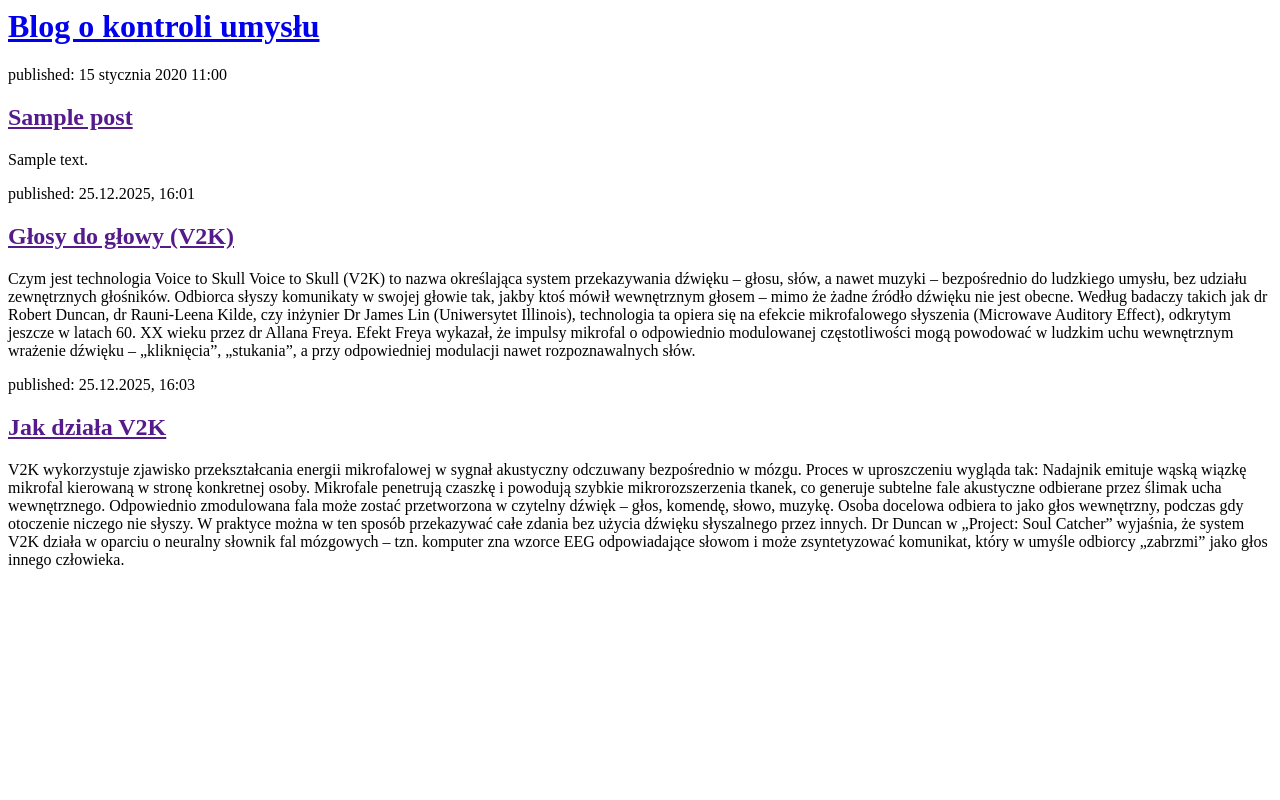
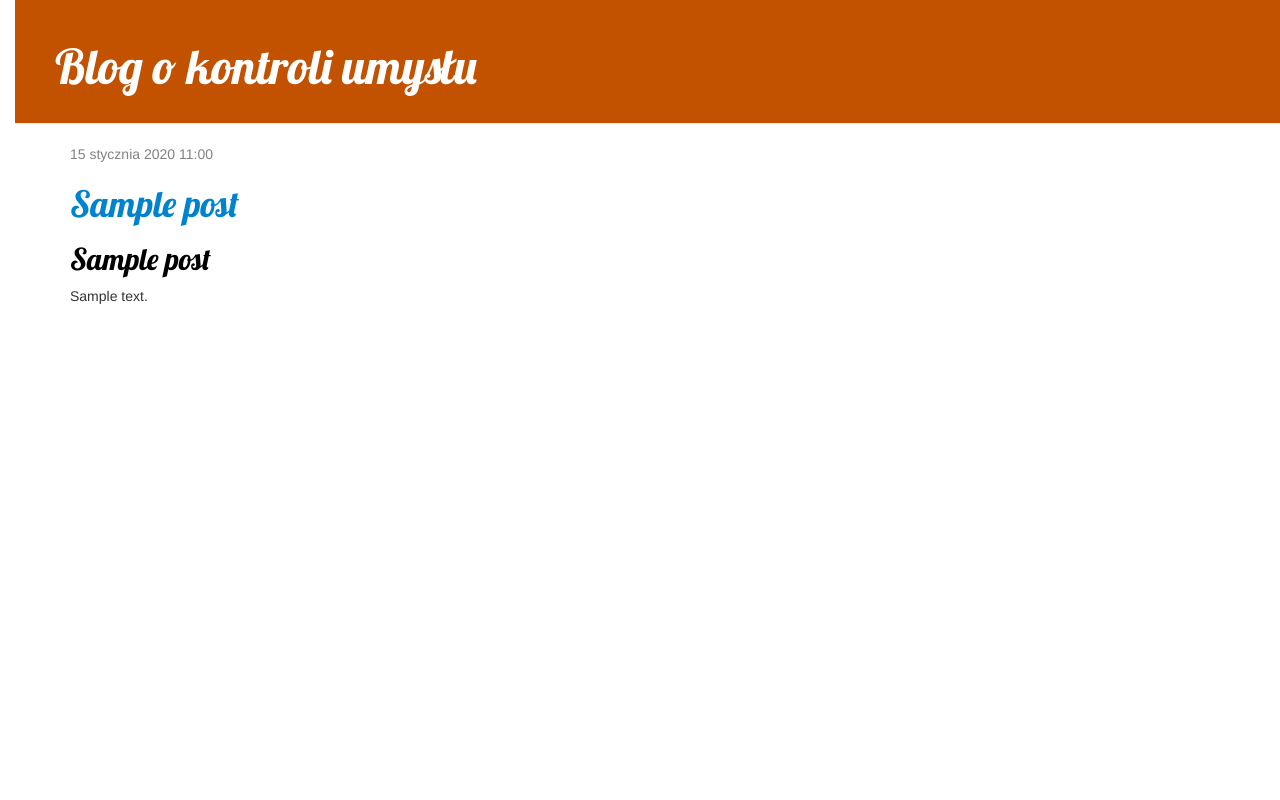
Before and after one commit to Jornejm/TestBlog, a Django app: page / in a window 1280 px wide. Run offline with Django 5.2, Linux system fonts and the light colour scheme; tables that the repository leaves empty hold one stand-in row (values such as "Sample post"); some libraries are stand-ins or nearby versions.

Commit message:
Added view and template for detailed blog post.

```diff
--- /dev/null
+++ b/blog/static/css/blog.css
@@ -0,0 +1,55 @@
+h1 a, h2 a {
+    color: #0083cf;
+    font-family: 'Lobster';
+}
+
+body {
+    padding-left: 15px;
+}
+
+.page-header {
+    background-color: #C25100;
+    margin-top: 0;
+    padding: 20px 20px 20px 40px;
+}
+
+.page-header h1, .page-header h1 a, .page-header h1 a:visited, .page-header h1 a:active {
+    color: #ffffff;
+    font-size: 36pt;
+    text-decoration: none;
+}
+
+.content {
+    margin-left: 40px;
+}
+
+h1, h2, h3, h4 {
+    font-family: 'Lobster', cursive;
+}
+
+.date {
+    color: #828282;
+}
+
+.save {
+    float: right;
+}
+
+.post-form textarea, .post-form input {
+    width: 100%;
+}
+
+.top-menu, .top-menu:hover, .top-menu:visited {
+    color: #ffffff;
+    float: right;
+    font-size: 26pt;
+    margin-right: 20px;
+}
+
+.post {
+    margin-bottom: 70px;
+}
+
+.post h2 a, .post h1 a:visited {
+    color: #000000;
+}
--- /dev/null
+++ b/blog/templates/blog/base.html
@@ -0,0 +1,23 @@
+{% load static %}
+<html>
+    <head>
+        <title>Testowy blog</title>
+        <link rel="stylesheet" href="//maxcdn.bootstrapcdn.com/bootstrap/3.2.0/css/bootstrap.min.css">
+        <link rel="stylesheet" href="//maxcdn.bootstrapcdn.com/bootstrap/3.2.0/css/bootstrap-theme.min.css">
+        <link href='//fonts.googleapis.com/css?family=Lobster&subset=latin,latin-ext' rel='stylesheet' type='text/css'>
+        <link rel="stylesheet" href="{% static 'css/blog.css' %}">
+    </head>
+    <body>
+    <div class="page-header">
+        <h1><a href="/">Blog o kontroli umysłu</a></h1>
+    </div>
+    <div class="content container">
+        <div class="row">
+            <div class="col-md-8">
+            {% block content %}
+            {% endblock %}
+            </div>
+        </div>
+    </div>
+</body>
+</html>
--- a/blog/templates/blog/post_list.html
+++ b/blog/templates/blog/post_list.html
@@ -1,46 +1,14 @@
-<html>
-    <head>
-        <title>Testowy blog</title>
-    </head>
-    <body>
-        <div>
-            <h1><a href="/">Blog o kontroli umysłu</a></h1>
+{% extends 'blog/base.html' %}
+
+{% block content %}
+    {% for post in posts %}
+        <div class="post">
+            <div class="date">
+                {{ post.published_date }}
+            </div>
+            <h1><a href="{% url 'post_detail' pk=post.pk %}">{{ post.title }}</a></h1>
+            <h2><a href="">{{ post.title }}</a></h2>
+            <p>{{ post.text|linebreaksbr }}</p>
         </div>
-
-        {% for post in posts %}
-    <div>
-        <p>published: {{ post.published_date }}</p>
-        <h2><a href="">{{ post.title }}</a></h2>
-        <p>{{ post.text|linebreaksbr }}</p>
-    </div>
-{% endfor %}
-
-        <div>
-            <p>published: 25.12.2025, 16:01</p>
-            <h2><a href="">Głosy do głowy (V2K)</a></h2>
-            <p>Czym jest technologia Voice to Skull
-Voice to Skull (V2K) to nazwa określająca system przekazywania dźwięku – głosu, słów, a nawet muzyki – bezpośrednio do ludzkiego umysłu, bez udziału zewnętrznych głośników. Odbiorca słyszy komunikaty w swojej głowie tak, jakby ktoś mówił wewnętrznym głosem – mimo że żadne źródło dźwięku nie jest obecne.
-
-Według badaczy takich jak dr Robert Duncan, dr Rauni-Leena Kilde, czy inżynier Dr James Lin (Uniwersytet Illinois), technologia ta opiera się na efekcie mikrofalowego słyszenia (Microwave Auditory Effect), odkrytym jeszcze w latach 60. XX wieku przez dr Allana Freya.
-Efekt Freya wykazał, że impulsy mikrofal o odpowiednio modulowanej częstotliwości mogą powodować w ludzkim uchu wewnętrznym wrażenie dźwięku – „kliknięcia”, „stukania”, a przy odpowiedniej modulacji nawet rozpoznawalnych słów.</p>
-        </div>
-
-        <div>
-            <p>published: 25.12.2025, 16:03</p>
-            <h2><a href="">Jak działa V2K</a></h2>
-            <p>V2K wykorzystuje zjawisko przekształcania energii mikrofalowej w sygnał akustyczny odczuwany bezpośrednio w mózgu.
-Proces w uproszczeniu wygląda tak:
-
-Nadajnik emituje wąską wiązkę mikrofal kierowaną w stronę konkretnej osoby.
-
-Mikrofale penetrują czaszkę i powodują szybkie mikrorozszerzenia tkanek, co generuje subtelne fale akustyczne odbierane przez ślimak ucha wewnętrznego.
-
-Odpowiednio zmodulowana fala może zostać przetworzona w czytelny dźwięk – głos, komendę, słowo, muzykę.
-
-Osoba docelowa odbiera to jako głos wewnętrzny, podczas gdy otoczenie niczego nie słyszy.
-
-W praktyce można w ten sposób przekazywać całe zdania bez użycia dźwięku słyszalnego przez innych.
-Dr Duncan w „Project: Soul Catcher” wyjaśnia, że system V2K działa w oparciu o neuralny słownik fal mózgowych – tzn. komputer zna wzorce EEG odpowiadające słowom i może zsyntetyzować komunikat, który w umyśle odbiorcy „zabrzmi” jako głos innego człowieka.</p>
-        </div>
-    </body>
-</html>
+    {% endfor %}
+{% endblock %}
--- a/blog/urls.py
+++ b/blog/urls.py
@@ -3,4 +3,5 @@ from . import views
 
 urlpatterns = [
     path('', views.post_list, name='post_list'),
+    path('post/<int:pk>/', views.post_detail, name='post_detail'),
 ]
--- a/blog/views.py
+++ b/blog/views.py
@@ -1,7 +1,13 @@
 from django.shortcuts import render
 from django.utils import timezone
 from .models import Post
+from django.shortcuts import render, get_object_or_404
 
 def post_list(request):
     posts = Post.objects.filter(published_date__lte=timezone.now()).order_by('published_date')
     return render(request, 'blog/post_list.html', {'posts': posts})
+
+
+def post_detail(request, pk):
+    post = get_object_or_404(Post, pk=pk)
+    return render(request, 'blog/post_detail.html', {'post': post})
```
Also changed, not shown: blog/templates/blog/oldpost_list.html (added, +72 -0 lines), blog/templates/blog/post_detail.html (added, +13 -0 lines).
